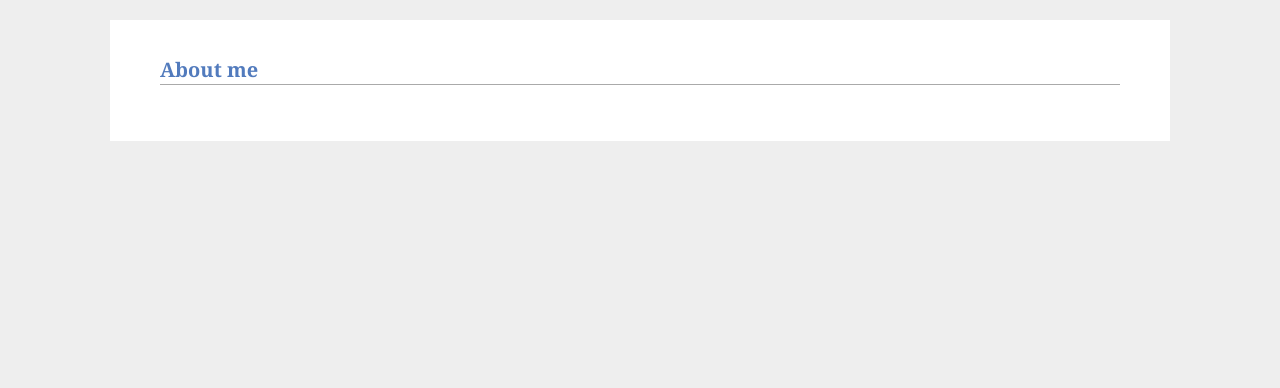
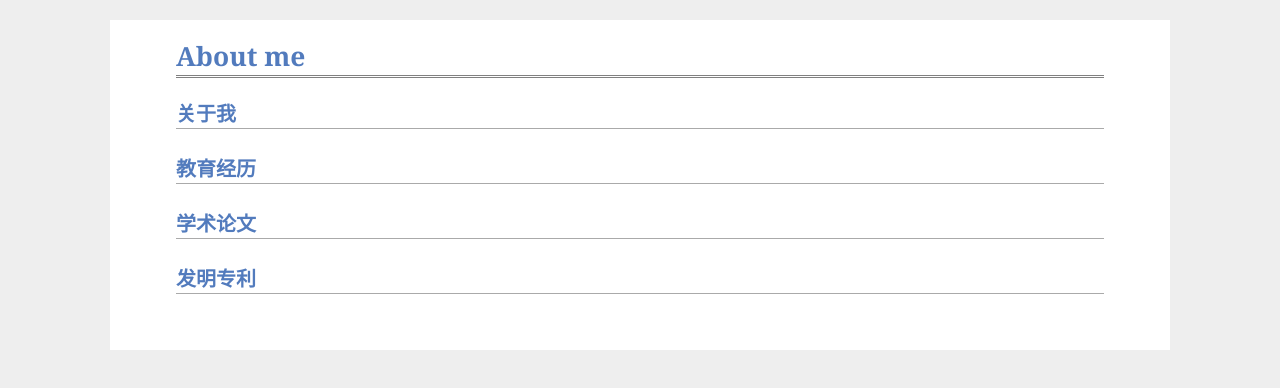
Before and after one commit to EvE-VeV/EvE-VeV.github.io, a plain HTML site: page index.html in a window 1280 px wide. Drawn offline with Linux system fonts and the light colour scheme.

Commit message:
Update index.html

```diff
--- a/index.html
+++ b/index.html
@@ -5,10 +5,17 @@
 <meta name="generator" content="jemdoc, see http://jemdoc.jaboc.net/" />
 <meta http-equiv="Content-Type" content="text/html;charset=utf-8" />
 <link rel="stylesheet" href="jemdoc.css" type="text/css" />
-<title>Hello,world!</title>
+<title>Love Robot</title>
 </head>
 <body>
-</td></tr></table>
-<h2>About me</h2>
+<div id="layout-content">
+<div id="toptitle">
+<h1>About me</h1>
+</div>
+<h2>关于我</h2>
+<h2>教育经历</h2>
+<h2>学术论文</h2>
+<h2>发明专利</h2>
+</div>
 </body>
 </html>
```
